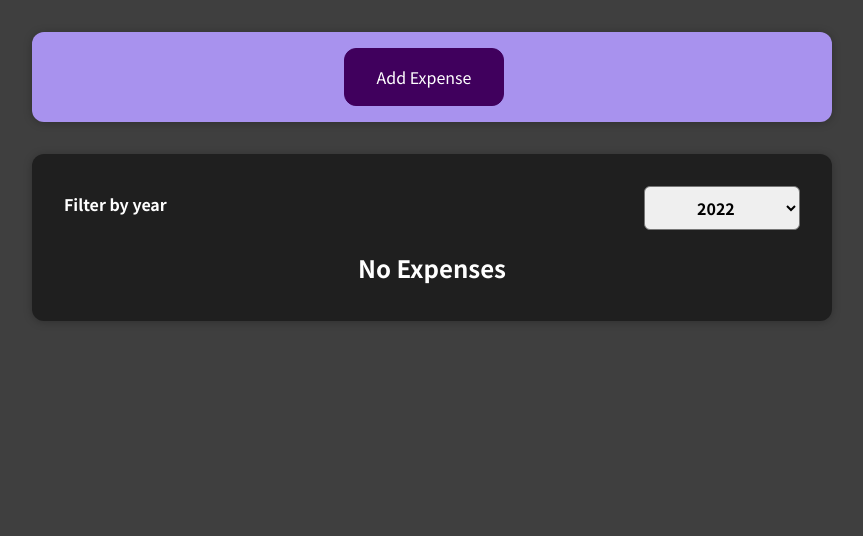
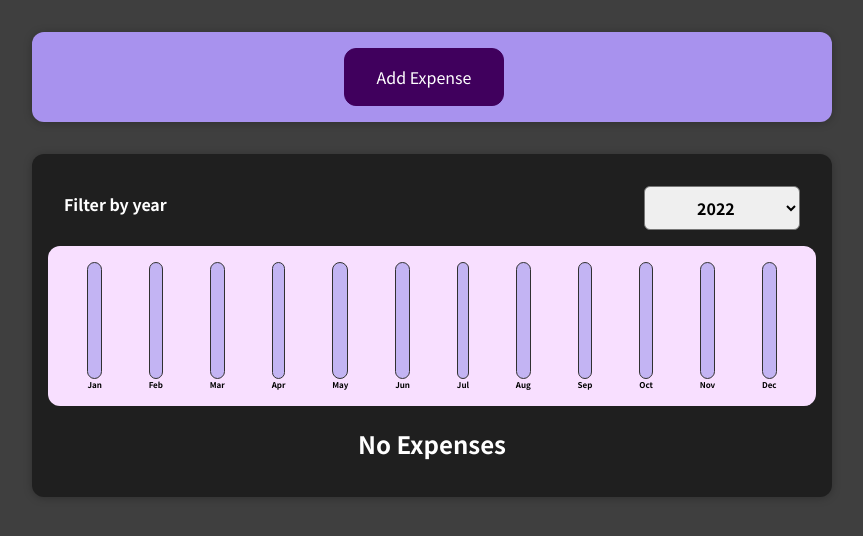
Before and after one commit to DanushkaPathirana/expense-tracker, a React app: page / in a window 1280 px wide. Shown: the top 536 px of the page, without its empty margins (208-1071 px from the left). Built offline with nearby package versions, Linux system fonts and the light colour scheme.

Commit message:
develop chart components

```diff
--- /dev/null
+++ b/src/components/Chart/Chart.css
@@ -0,0 +1,9 @@
+.chart {
+    padding: 1rem;
+    border-radius: 12px;
+    background-color: #f8dfff;
+    text-align: center;
+    display: flex;
+    justify-content: space-around;
+    height: 10rem;
+}
--- /dev/null
+++ b/src/components/Chart/Chart.js
@@ -0,0 +1,22 @@
+import React from "react"
+
+import ChartBar from "./ChartBar"
+
+import "./Chart.css"
+
+const Chart = (props) => {
+    const dataPointValues = props.dataPoints.map((dataPoint) => dataPoint.value)
+    const totalMaximum = Math.max(...dataPointValues)
+
+    return(
+        <div className="chart">
+            {
+                props.dataPoints.map((dataPoint) => (
+                    <ChartBar value={dataPoint.value} maxValue={totalMaximum} label={dataPoint.label} key={dataPoint.label} />
+                ))
+            }
+        </div>
+    )
+}
+
+export default Chart
--- /dev/null
+++ b/src/components/Chart/ChartBar.css
@@ -0,0 +1,30 @@
+.chart-bar {
+    height: 100%;
+    display: flex;
+    flex-direction: column;
+    align-items: center;
+}
+
+.chart-bar__inner {
+    height: 100%;
+    width: 100%;
+    border: 1px solid #313131;
+    border-radius: 12px;
+    background-color: #c3b4f3;
+    overflow: hidden;
+    display: flex;
+    flex-direction: column;
+    justify-content: flex-end;
+}
+
+.chart-bar__fill {
+    background-color: #4826b9;
+    width: 100%;
+    transition: all 0.3s ease-out;
+}
+
+.chart-bar__label {
+    font-weight: bold;
+    font-size: 0.5rem;
+    text-align: center;
+}
--- /dev/null
+++ b/src/components/Chart/ChartBar.js
@@ -0,0 +1,22 @@
+import React from "react"
+
+import "./ChartBar.css"
+
+const ChartBar = (props) => {
+    let barFillHeight = "0%"
+
+    if(props.maxValue > 0) {
+        barFillHeight = Math.round((props.value / props.maxValue) * 100) + "%"
+    }
+
+    return(
+        <div className="chart-bar">
+            <div className="chart-bar__inner">
+                <div className="chart-bar__fill" style={{ height: barFillHeight }} />
+            </div>
+            <div className="chart-bar__label">{props.label}</div>
+        </div>
+    )
+}
+
+export default ChartBar
--- a/src/components/Expenses/Expenses.js
+++ b/src/components/Expenses/Expenses.js
@@ -3,6 +3,7 @@ import React, { useState } from "react"
 import Card from "../UI/Card"
 import ExpensesFilter from "./Filter/ExpensesFilter"
 import ExpenseList from "./ExpenseList"
+import ExpensesChart from "./ExpensesChart"
 
 import "./Expenses.css"
 
@@ -20,6 +21,7 @@ const Expenses = (props) => {
     return(
         <Card className="expenses">
             <ExpensesFilter onChangeFilter={filterChangeHandler} value={filteredYear} />
+            <ExpensesChart expenses={filteredExpenses} />
             <ExpenseList items={filteredExpenses} />
         </Card>
     )
--- /dev/null
+++ b/src/components/Expenses/ExpensesChart.js
@@ -0,0 +1,31 @@
+import React from "react"
+
+import Chart from "../Chart/Chart"
+
+const ExpensesChart = (props) => {
+    const chartDataPoints =[
+        {label: "Jan", value: 0},
+        {label: "Feb", value: 0},
+        {label: "Mar", value: 0},
+        {label: "Apr", value: 0},
+        {label: "May", value: 0},
+        {label: "Jun", value: 0},
+        {label: "Jul", value: 0},
+        {label: "Aug", value: 0},
+        {label: "Sep", value: 0},
+        {label: "Oct", value: 0},
+        {label: "Nov", value: 0},
+        {label: "Dec", value: 0},
+    ]
+
+    for(const expense of props.expenses) {
+        const expenseMonth = expense.date.getMonth()
+        chartDataPoints[expenseMonth].value += expense.amount
+    }
+
+    return(
+        <Chart dataPoints={chartDataPoints} />
+    )
+}
+
+export default ExpensesChart
--- a/src/components/NewExpense/ExpenseForm.js
+++ b/src/components/NewExpense/ExpenseForm.js
@@ -24,7 +24,7 @@ const ExpenseForm = (props) => {
 
         const submitData = {
             title: enteredTitle,
-            amount: enteredAmount,
+            amount: +enteredAmount,
             date: new Date(enteredDate)
         }
 
```
